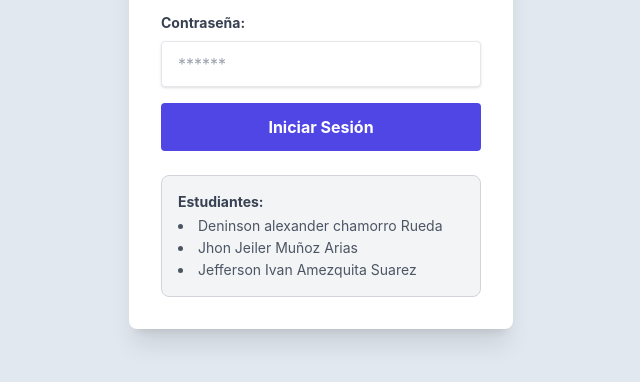
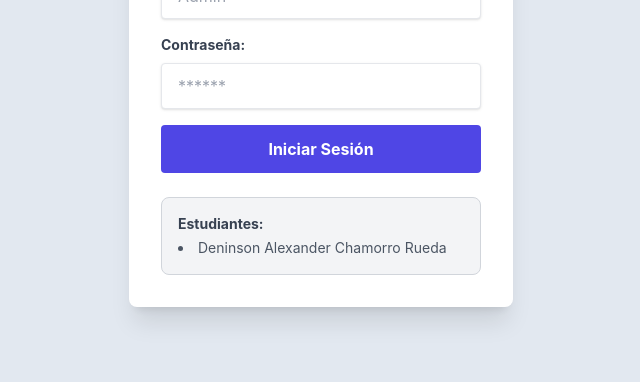
Before and after one commit to Deninsonalexander/Aplicativo-web-PROYECTO-DE-GRADO, a plain HTML site: page index.html in a window 1280 px wide. Shown: the part 410-792 px from the top of the page, without its empty margins (319-959 px from the left). Drawn offline with nearby package versions, Linux system fonts and the light colour scheme.

Commit message:
Update index.html
Nombres

```diff
--- a/index.html
+++ b/index.html
@@ -71,9 +71,7 @@
             <div class="mt-6 p-4 text-sm bg-gray-100 rounded-lg border border-gray-300">
                 <p class="font-bold text-gray-700 mb-1">Estudiantes:</p>
                 <ul class="list-disc list-inside text-gray-600 space-y-0.5">
-                    <li>Deninson alexander chamorro Rueda</li>
-                    <li>Jhon Jeiler Muñoz Arias</li>
-                    <li>Jefferson Ivan Amezquita Suarez</li>
+                    <li>Deninson Alexander Chamorro Rueda</li>
                 </ul>
             </div>
         </div>
```
